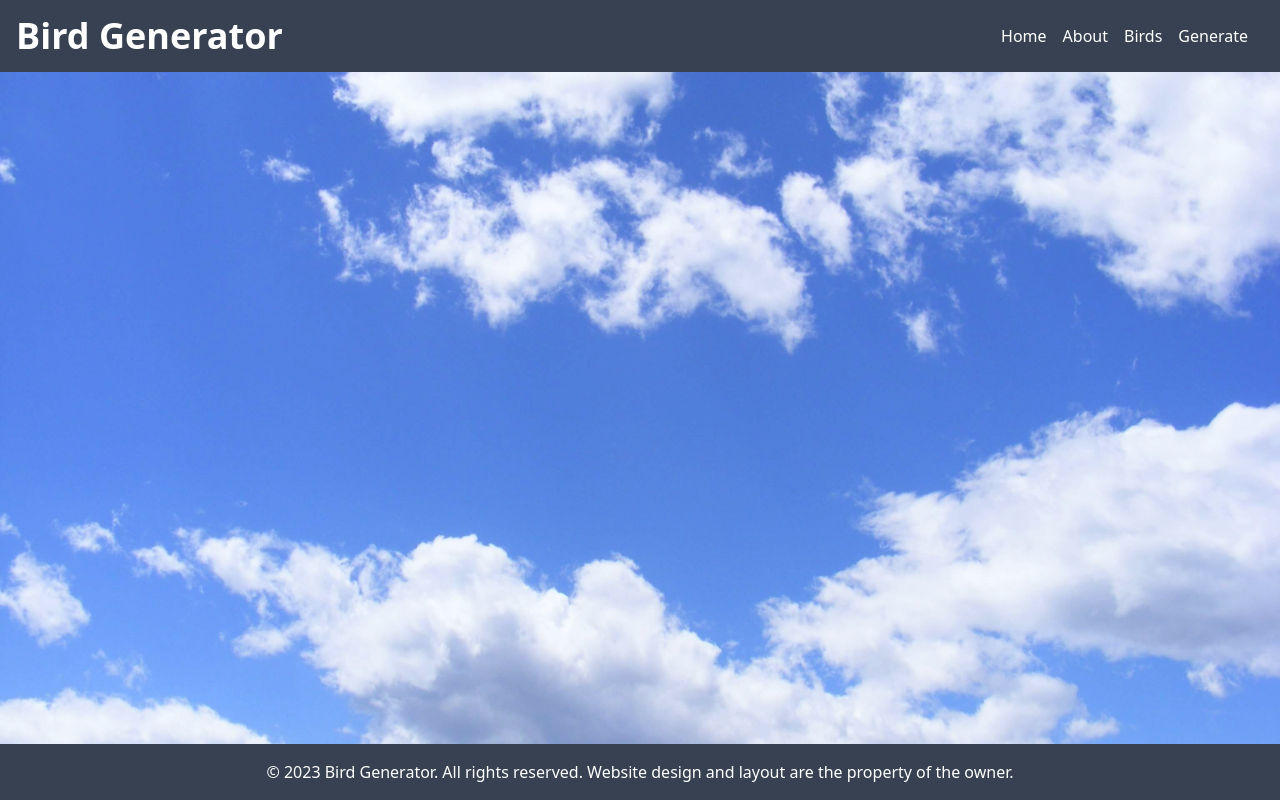
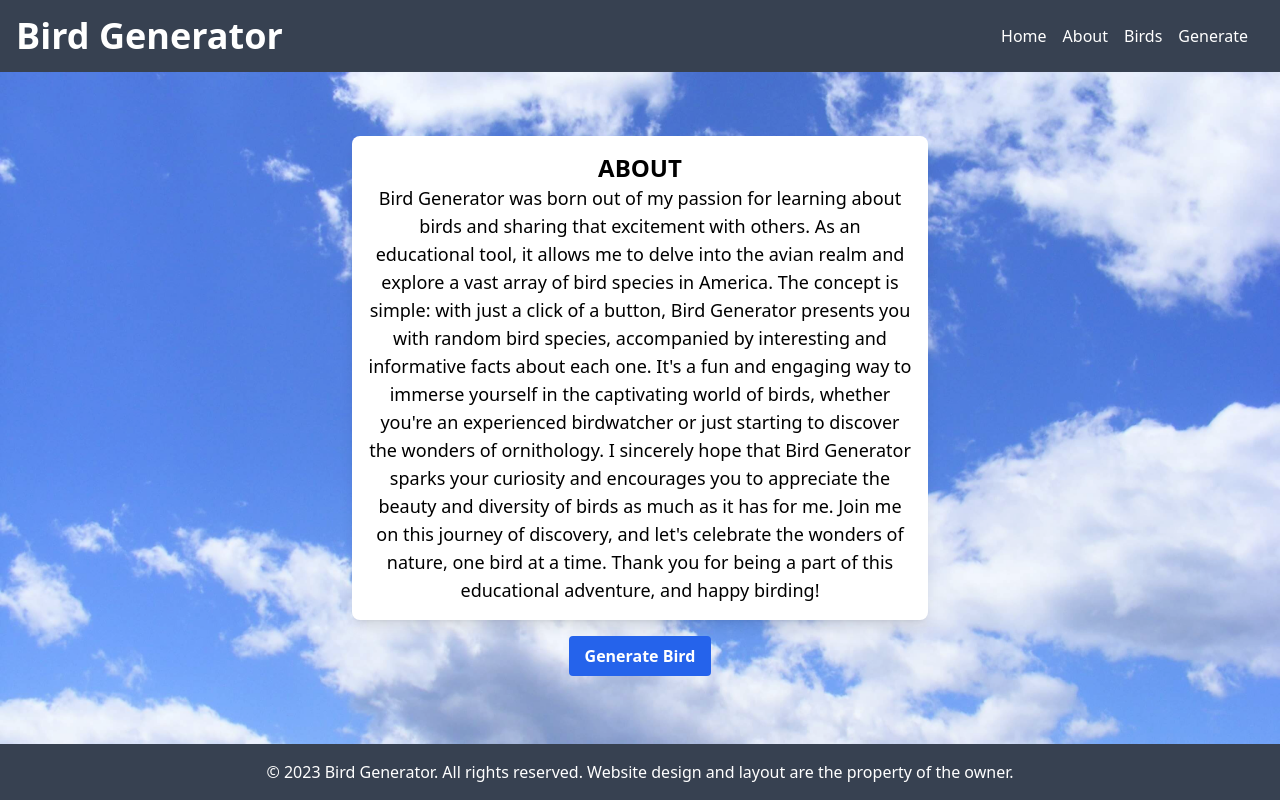
Before and after one commit to willthedevelop3r/birds-frontend, a React (Create React App) app: page /about in a window 1280 px wide. Built offline with nearby package versions, Linux system fonts and the light colour scheme.

Commit message:
about section finished

```diff
--- a/src/App.js
+++ b/src/App.js
@@ -3,6 +3,7 @@ import Home from './components/Home';
 import GenerateBird from './components/GenerateBird';
 import Navbar from './components/NavBar';
 import Footer from './components/Footer';
+import About from './components/About';
 import { BrowserRouter as Router, Routes, Route } from 'react-router-dom';
 
 function App() {
@@ -16,8 +17,8 @@ function App() {
           <Background />
           <Routes>
             <Route path='/' element={<Home />} />
+            <Route path='/about' element={<About />} />
             <Route path='/generate' element={<GenerateBird />} />
-            {/* Add more routes for other pages if needed */}
           </Routes>
         </div>
         <Footer />
--- /dev/null
+++ b/src/components/About.jsx
@@ -0,0 +1,36 @@
+import React from 'react';
+import { Link } from 'react-router-dom';
+
+const About = () => {
+  return (
+    <div className='flex flex-col items-center mb-8 px-4 sm:px-8'>
+      <div className='mt-16 bg-white shadow-lg rounded-lg overflow-hidden p-4 max-w-xl w-full'>
+        <h3 className='text-center font-bold text-2xl'>ABOUT</h3>
+        <p className='text-center sm:text-lg'>
+          Bird Generator was born out of my passion for learning about birds and
+          sharing that excitement with others. As an educational tool, it allows
+          me to delve into the avian realm and explore a vast array of bird
+          species in America. The concept is simple: with just a click of a
+          button, Bird Generator presents you with random bird species,
+          accompanied by interesting and informative facts about each one. It's
+          a fun and engaging way to immerse yourself in the captivating world of
+          birds, whether you're an experienced birdwatcher or just starting to
+          discover the wonders of ornithology. I sincerely hope that Bird
+          Generator sparks your curiosity and encourages you to appreciate the
+          beauty and diversity of birds as much as it has for me. Join me on
+          this journey of discovery, and let's celebrate the wonders of nature,
+          one bird at a time. Thank you for being a part of this educational
+          adventure, and happy birding!
+        </p>
+      </div>
+      <Link
+        to='/generate' // Specify the path to navigate to
+        className='mt-4 bg-blue-600 hover:bg-blue-700 text-white font-bold py-2 px-4 rounded'
+      >
+        Generate Bird
+      </Link>
+    </div>
+  );
+};
+
+export default About;
--- a/src/components/Home.jsx
+++ b/src/components/Home.jsx
@@ -3,20 +3,16 @@ import { Link } from 'react-router-dom';
 
 const Home = () => {
   return (
-    <div className='flex flex-col items-center mt-[60px] mb-8 px-4 sm:px-8'>
+    <div className='flex flex-col items-center mt-[20px] sm:mt-[60px] mb-8 px-4 sm:px-8'>
       <div className='mt-16 bg-white shadow-lg rounded-lg overflow-hidden p-4 max-w-xl w-full'>
-        <h3 className='text-center font-bold'>WELCOME TO BIRD GENERATOR!</h3>
-        <p className='text-center'>
+        <h3 className='text-center font-bold text-2xl'>
+          WELCOME TO BIRD GENERATOR!
+        </h3>
+        <p className='text-center sm:text-lg'>
           This is a fun and educational tool that allows you to generate random
           bird species along with interesting facts about them. Click the button
           below, generate a bird, and let the adventure begin! Happy birding!
         </p>
-        {/* <p className='text-center'>
-          Whether you are a bird enthusiast or just curious about the avian
-          world, Bird Generator is the perfect way to explore and discover
-          various bird species. Each generated bird comes with a beautiful image
-          and a set of intriguing facts to keep you engaged and informed.
-        </p> */}
       </div>
       <Link
         to='/generate' // Specify the path to navigate to
--- a/src/components/NavBar.jsx
+++ b/src/components/NavBar.jsx
@@ -9,7 +9,6 @@ const Navbar = () => {
     setShowMenu(!showMenu);
   };
 
-  // Array for navigation items
   const navItems = [
     { title: 'Home', link: '/' },
     { title: 'About', link: '/about' },
```
